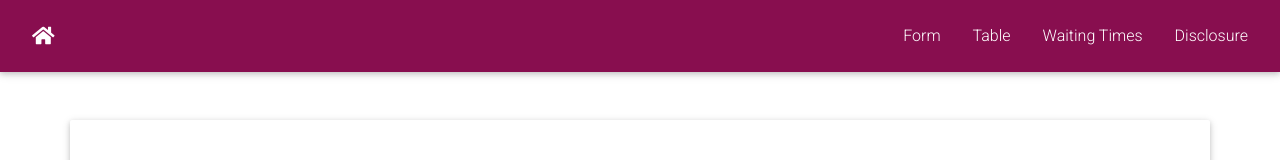
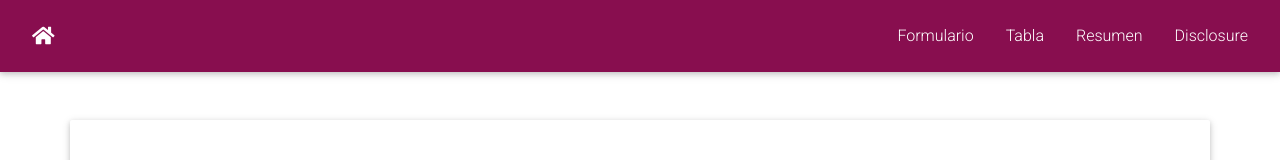
Before and after one commit to reaxster/citascuba, a React (Create React App) app: page /table in a window 1280 px wide. Shown: the top 160 px of the page. Built offline with nearby package versions, Linux system fonts and the light colour scheme; no server answers.

Commit message:
Changed Headers Name and Fixed POST of form

```diff
--- a/src/components/DataForm.js
+++ b/src/components/DataForm.js
@@ -41,7 +41,7 @@ export default (props) => {
     const postData = async () => {
       try {
         const resp = await axios.post(
-          process.env.REACT_APP_BACKEND_URL,
+          process.env.REACT_APP_BACKEND_URL + "/cases",
           dataToSubmit
         );
         alert(resp.data);
--- a/src/components/Header.js
+++ b/src/components/Header.js
@@ -105,12 +105,12 @@ const Header = () => {
         <MDBNavbarNav right>
           <MDBNavItem className="mx-2" active={active.form}>
             <MDBNavLink to="/form" onClick={handleFormClick}>
-              Form
+              Formulario
             </MDBNavLink>
           </MDBNavItem>
           <MDBNavItem className="mx-2" active={active.table}>
             <MDBNavLink to="/table" onClick={handleTableClick}>
-              Table
+              Tabla
             </MDBNavLink>
           </MDBNavItem>
           <MDBNavItem className="mx-2" active={active.waitingTimes}>
@@ -118,7 +118,7 @@ const Header = () => {
               to="/interviewsummary"
               onClick={handleWaitingTimesClick}
             >
-              Waiting Times
+              Resumen
             </MDBNavLink>
           </MDBNavItem>
           <MDBNavItem active={active.disclosure}>
--- a/src/components/ReportedVisas.js
+++ b/src/components/ReportedVisas.js
@@ -10,6 +10,7 @@ import {
 } from "mdbreact";
 
 export default (props) => {
+  console.log(props.data);
   return (
     <div className="mb-4">
       <MDBCol>
@@ -28,7 +29,7 @@ export default (props) => {
             <h5>CC: {props.data.cc}</h5>
             <h5>Entrevista: {props.data.ent}</h5>
             <h5>Expedite: {props.data.exp}</h5>
-            <h5>Mensual Reportadas: {props.data.monthlyReported}</h5>
+            <h5>Mensual Reportadas: {props.data.count}</h5>
           </MDBCardBody>
         </MDBCard>
       </MDBCol>
--- a/src/components/Table.js
+++ b/src/components/Table.js
@@ -51,6 +51,7 @@ export default (props) => {
           hover
           bordered
           striped
+          small
           data={dataTable}
           materialSearch
           searchTop
@@ -62,7 +63,7 @@ export default (props) => {
   }
 
   return (
-    <div className="m-5">
+    <div className="my-5">
       <h3>
         <strong>Verifique Si Su Record ah sido Añadido</strong>
       </h3>
--- a/src/pages/InterviewSummary.js
+++ b/src/pages/InterviewSummary.js
@@ -35,7 +35,7 @@ const InterviewSummary = () => {
 
   if (!loading)
     reportedVisa = data.map((item) => (
-      <ReportedVisas data={item} key={item.id} />
+      <ReportedVisas data={item} key={item._id} />
     ));
 
   return (
```
Also changed, not shown: 1 other file (tests, documents, lock files or other folders).
